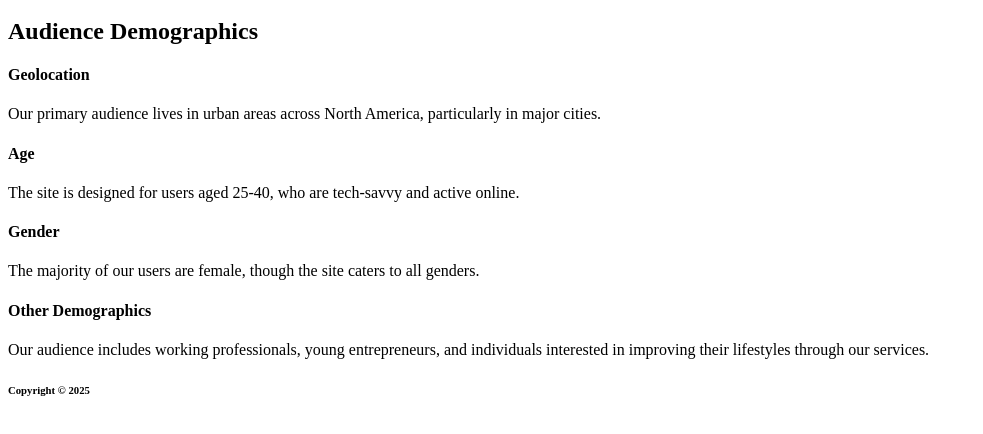
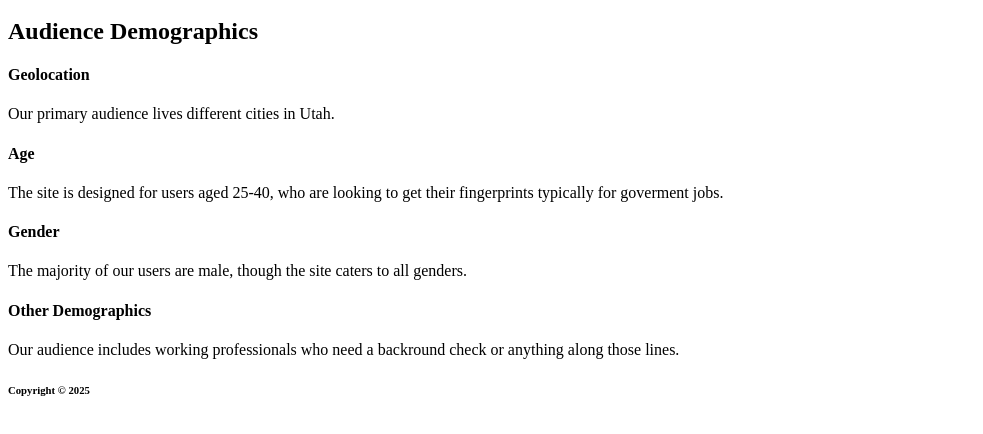
Before and after one commit to denimditt/se1400, a plain HTML site: page milestone1/audience.html in a window 1280 px wide. Shown: the part 100-534 px from the top of the page, without its empty margins (0-983 px from the left). Drawn offline with Linux system fonts and the light colour scheme.

Commit message:
Changes Answers

```diff
--- a/milestone1/audience.html
+++ b/milestone1/audience.html
@@ -18,16 +18,16 @@
     <main>
         <h2>Audience Demographics</h2>
         <h4>Geolocation</h4>
-        <p>Our primary audience lives in urban areas across North America, particularly in major cities.</p>
+        <p>Our primary audience lives different cities in Utah.</p>
 
         <h4>Age</h4>
-        <p>The site is designed for users aged 25-40, who are tech-savvy and active online.</p>
+        <p>The site is designed for users aged 25-40, who are looking to get their fingerprints typically for goverment jobs.</p>
 
         <h4>Gender</h4>
-        <p>The majority of our users are female, though the site caters to all genders.</p>
+        <p>The majority of our users are male, though the site caters to all genders.</p>
 
         <h4>Other Demographics</h4>
-        <p>Our audience includes working professionals, young entrepreneurs, and individuals interested in improving their lifestyles through our services.</p>
+        <p>Our audience includes working professionals who need a backround check or anything along those lines.</p>
     </main>
     <footer>
         <h6>Copyright &copy; 2025</h6>
```
